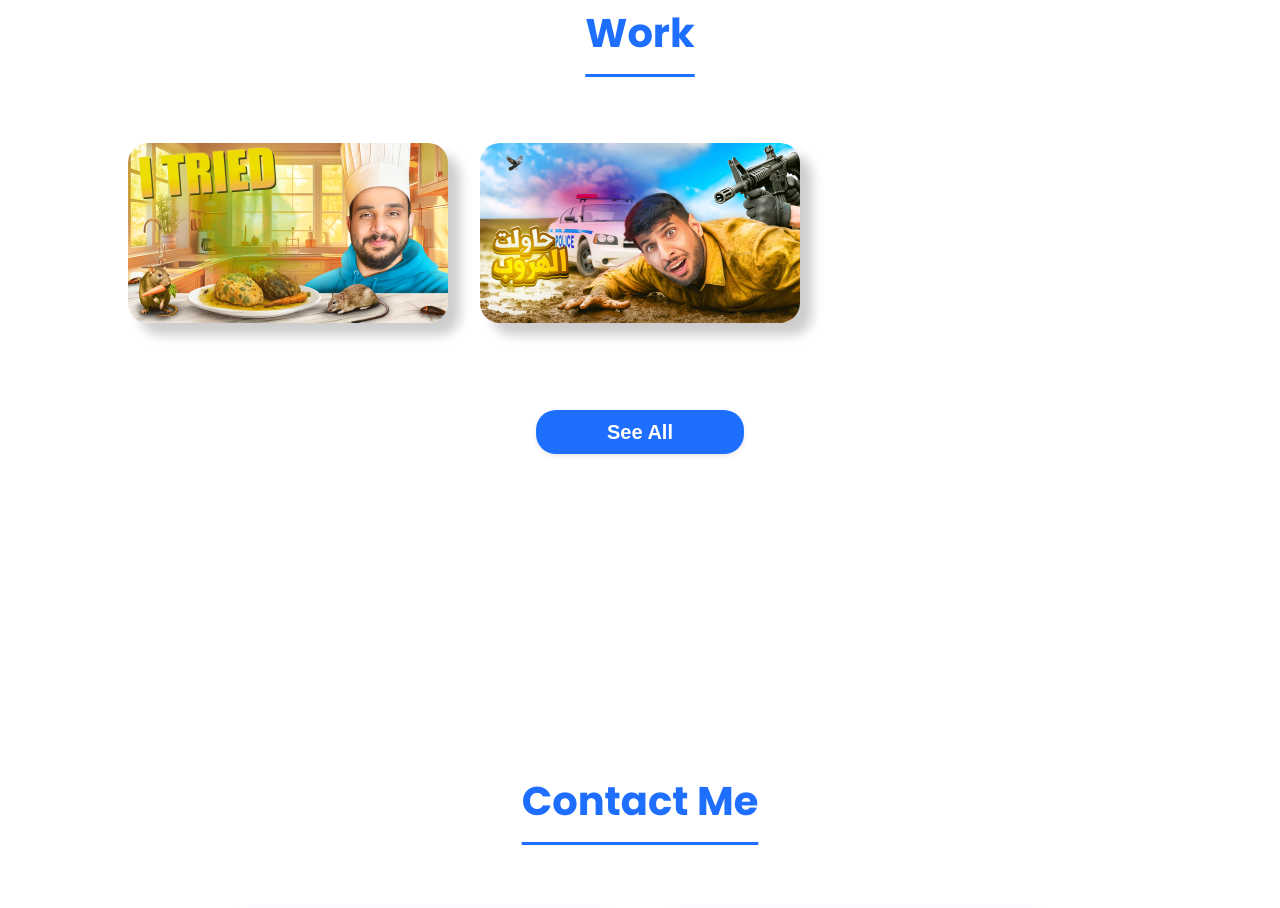
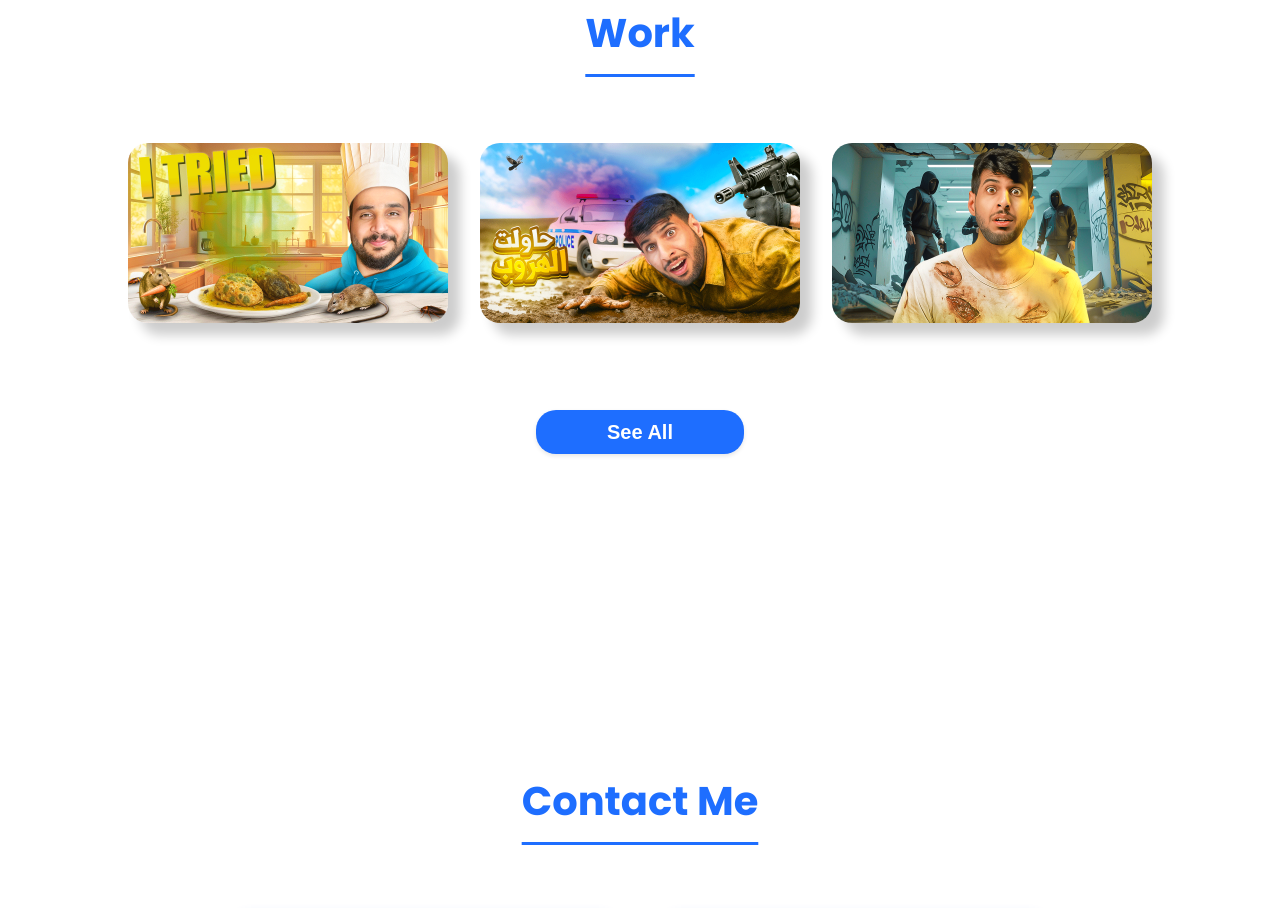
Before and after one commit to RayaneMaf/Portfolio-Hichem-101, a plain HTML site: page index.html in a window 1280 px wide. Shown: the part 2365-3273 px from the top of the page. Drawn offline with Linux system fonts and the light colour scheme.

Commit message:
Update index.html

```diff
--- a/index.html
+++ b/index.html
@@ -198,6 +198,9 @@
         <div class="work-grid-element">
           <img src="./assets/t2.gif" alt="Thumbnail" class="thumbnail" />
         </div>
+        <div class="work-grid-element">
+          <img src="./assets/t3.gif" alt="Thumbnail" class="thumbnail" />
+        </div>
       </div>
       <div class="work-button-container">
         <button class="btn btn1 see-all">See All</button>
```
